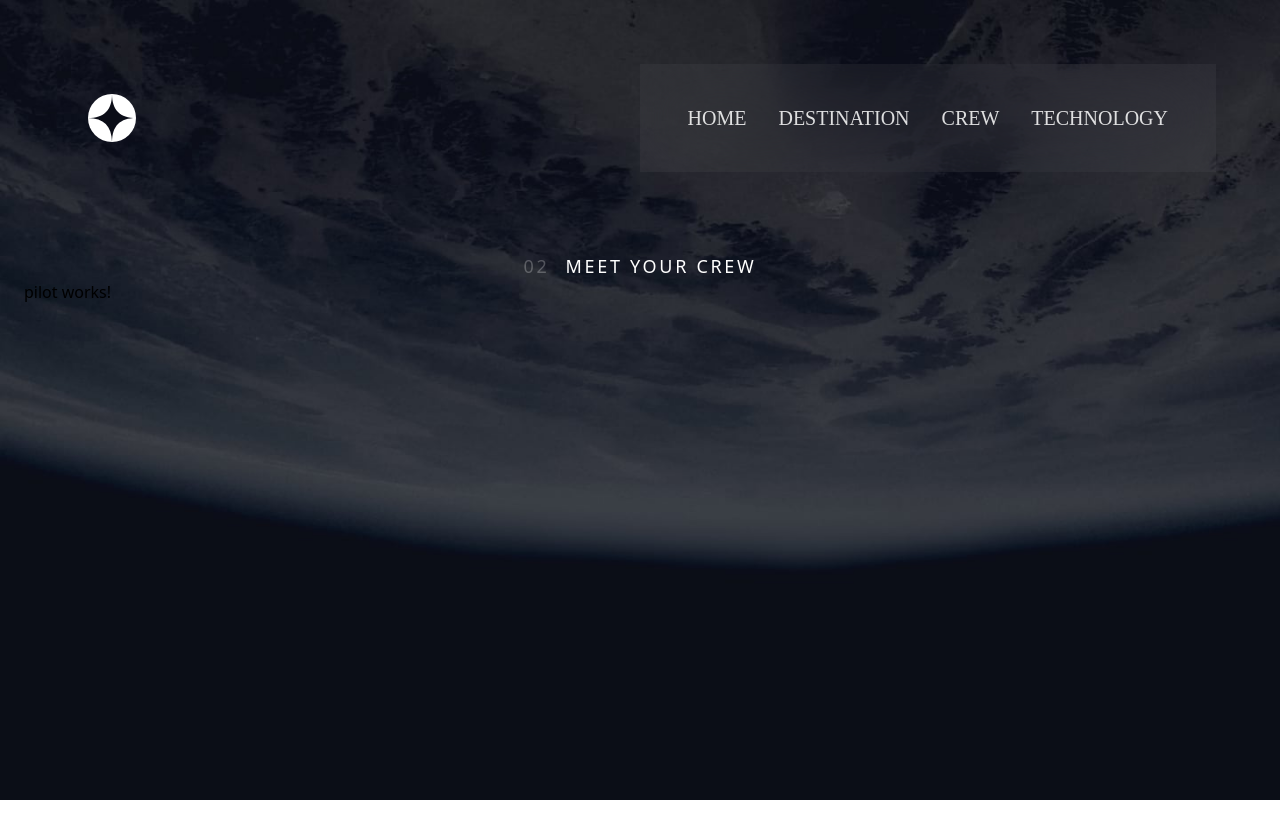
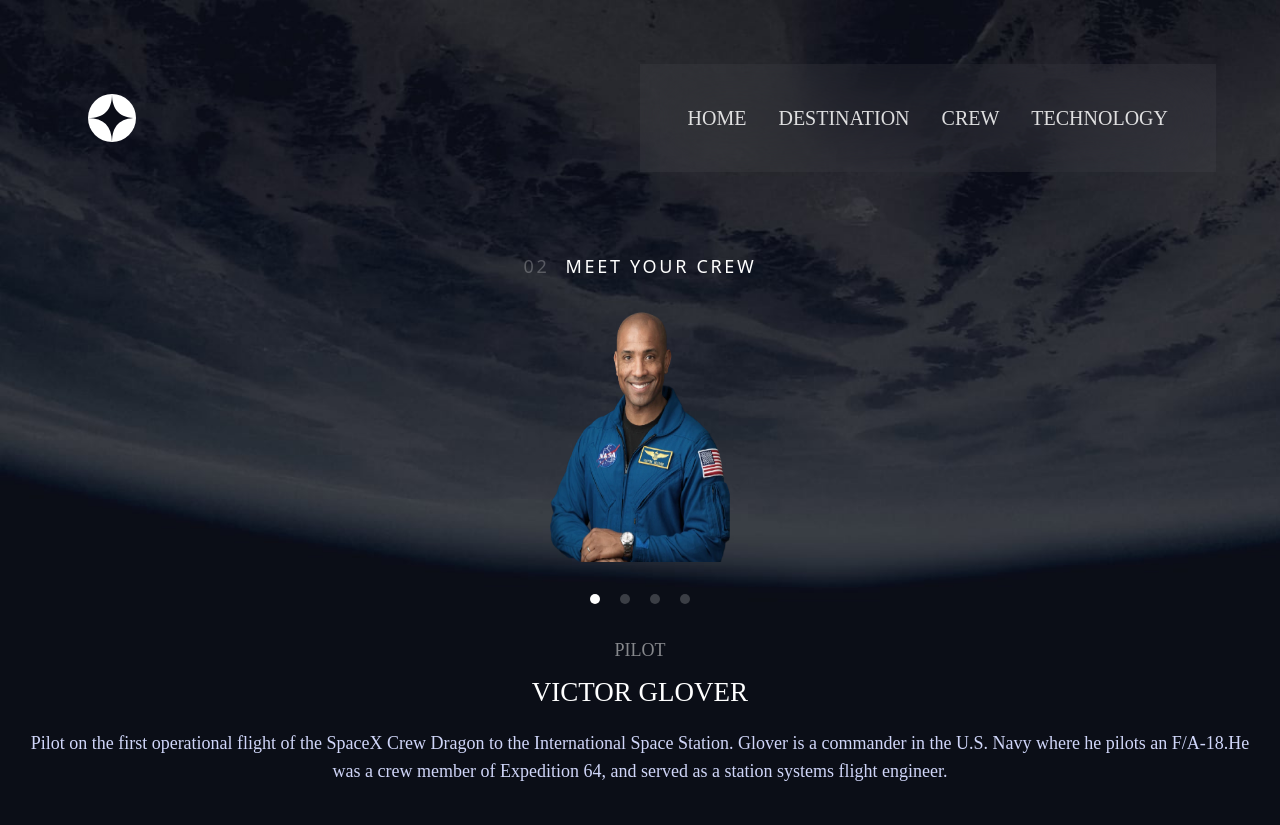
Before and after one commit to RonaldMamani/SpaceTourism_Angular, an Angular app: page /crew/pilot in a window 1280 px wide. Before the commit the page ends 800 px from the top, so only its background shows below. Built offline with nearby package versions, Linux system fonts and the light colour scheme.

Commit message:
Adicionando as demais paginas de Crew, adicionando o Pilot e Engineer

```diff
--- a/src/app/pages/crew/engineer/engineer.component.html
+++ b/src/app/pages/crew/engineer/engineer.component.html
@@ -1 +1,14 @@
-<p>engineer works!</p>
+<section class="py-8 flex flex-col gap-8">
+    <div class="flex justify-center">
+        <img class="w-[220px] h-[250px]" src="../../../../assets/crew/image-anousheh-ansari.webp" alt="">
+    </div>
+    <div class="flex flex-col gap-8">
+        <app-nav-crew />
+        <app-person-info
+            Profissional="Flight Engineer"
+            Name="Anousheh Ansari"
+            Descrition="Anousheh Ansari is an Iranian American engineer and co-founder of Prodea Systems. Ansari was the fourth self-
+            funded space tourist, the first self-funded woman to fly to the ISS, and the first Iranian in space. "
+        />
+    </div>
+</section>
--- a/src/app/pages/crew/engineer/engineer.component.ts
+++ b/src/app/pages/crew/engineer/engineer.component.ts
@@ -1,9 +1,11 @@
 import { Component } from '@angular/core';
+import { NavCrewComponent } from '../../../components/nav-crew/nav-crew.component';
+import { PersonInfoComponent } from '../../../components/person-info/person-info.component';
 
 @Component({
   selector: 'app-engineer',
   standalone: true,
-  imports: [],
+  imports: [NavCrewComponent, PersonInfoComponent],
   templateUrl: './engineer.component.html',
   styleUrl: './engineer.component.scss'
 })
--- a/src/app/pages/crew/pilot/pilot.component.html
+++ b/src/app/pages/crew/pilot/pilot.component.html
@@ -1 +1,15 @@
-<p>pilot works!</p>
+<section class="py-8 flex flex-col gap-8">
+    <div class="flex justify-center">
+        <img class="w-[180px] h-[250px]" src="../../../../assets/crew/image-victor-glover.webp" alt="">
+    </div>
+    <div class="flex flex-col gap-8">
+        <app-nav-crew />
+        <app-person-info
+            Profissional="Pilot"
+            Name="Victor Glover"
+            Descrition="Pilot on the first operational flight of the SpaceX Crew Dragon to the International Space Station. Glover
+            is a commander in the U.S. Navy where he pilots an F/A-18.He was a crew member of Expedition 64, and served as a station
+            systems flight engineer. "
+        />
+    </div>
+</section>
--- a/src/app/pages/crew/pilot/pilot.component.ts
+++ b/src/app/pages/crew/pilot/pilot.component.ts
@@ -1,9 +1,11 @@
 import { Component } from '@angular/core';
+import { NavCrewComponent } from '../../../components/nav-crew/nav-crew.component';
+import { PersonInfoComponent } from '../../../components/person-info/person-info.component';
 
 @Component({
   selector: 'app-pilot',
   standalone: true,
-  imports: [],
+  imports: [NavCrewComponent, PersonInfoComponent],
   templateUrl: './pilot.component.html',
   styleUrl: './pilot.component.scss'
 })
```
